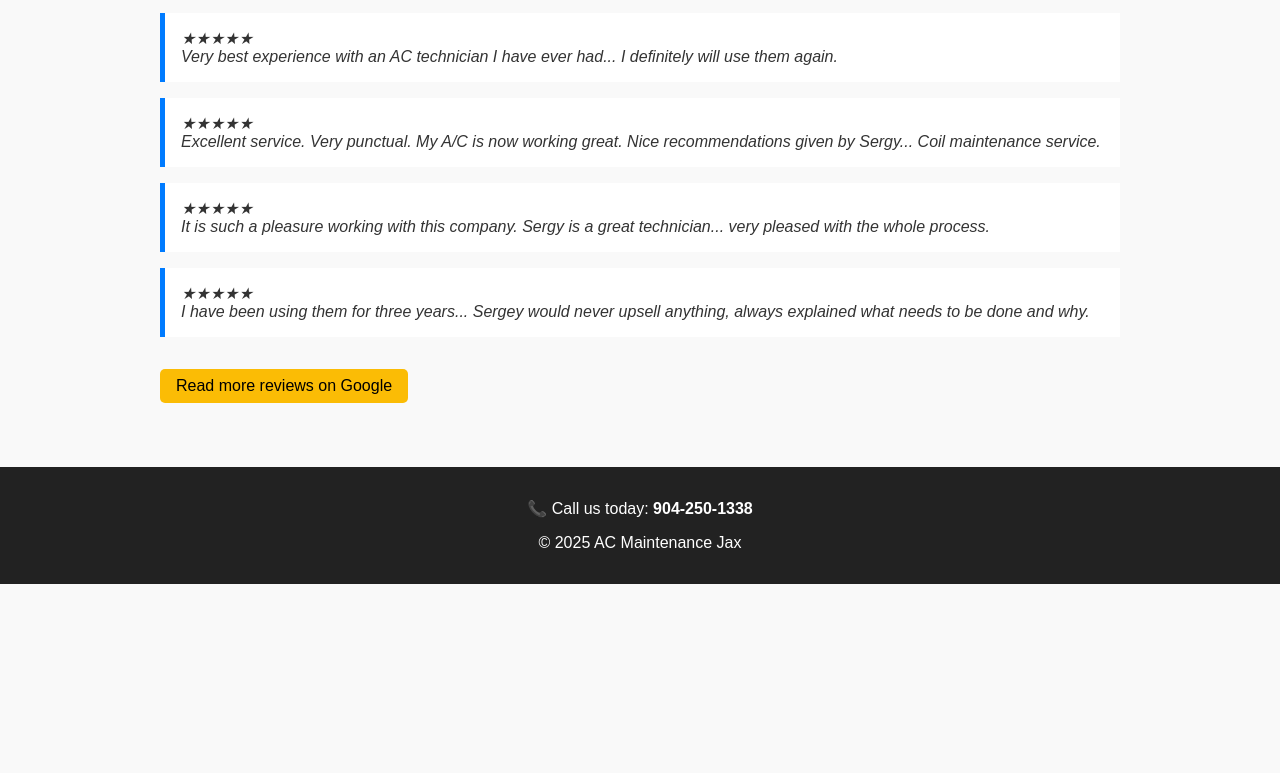
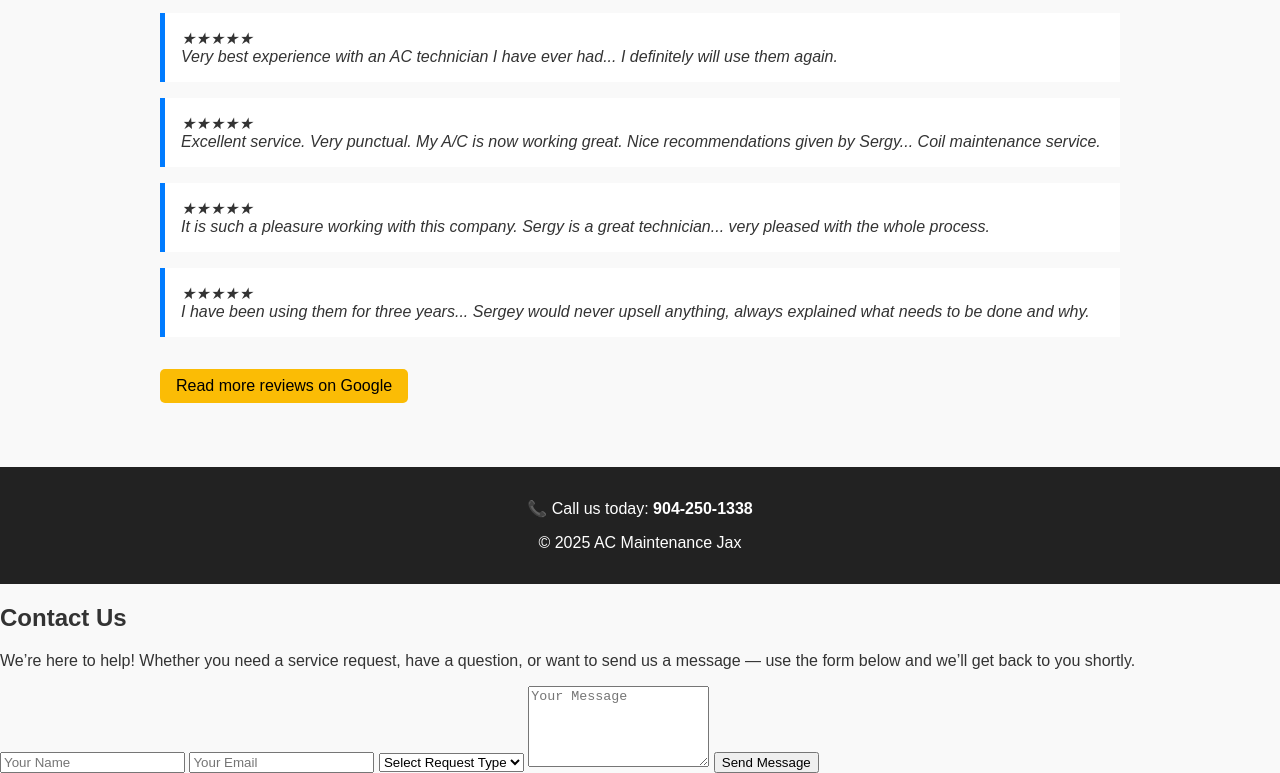
Before and after one commit to Zemliankin/ac-maintenance-jax, a plain HTML site: page index.html in a window 1280 px wide. Shown: the part 1016-1789 px from the top of the page. Before the commit the page ends 1600 px from the top, so only its background shows below. Drawn offline with Linux system fonts and the light colour scheme.

Commit message:
Update index.html

```diff
--- a/index.html
+++ b/index.html
@@ -114,6 +114,21 @@
   <p>📞 Call us today: <strong>904-250-1338</strong></p>
   <p>&copy; 2025 AC Maintenance Jax</p>
 </footer>
+<h2>Contact Us</h2>
+<p>We’re here to help! Whether you need a service request, have a question, or want to send us a message — use the form below and we’ll get back to you shortly.</p>
+<form action="https://formsubmit.co/mybesthvac@gmail.com" method="POST">
+  <input type="text" name="name" placeholder="Your Name" required>
+  <input type="email" name="email" placeholder="Your Email" required>
+  <select name="inquiry-type" required>
+    <option value="" disabled selected>Select Request Type</option>
+    <option value="service-request">Service Request</option>
+    <option value="quote">Request a Quote</option>
+    <option value="question">General Question</option>
+    <option value="other">Other</option>
+  </select>
+  <textarea name="message" rows="5" placeholder="Your Message" required></textarea>
+  <button type="submit">Send Message</button>
+</form>
 
 </body>
 </html>
```
